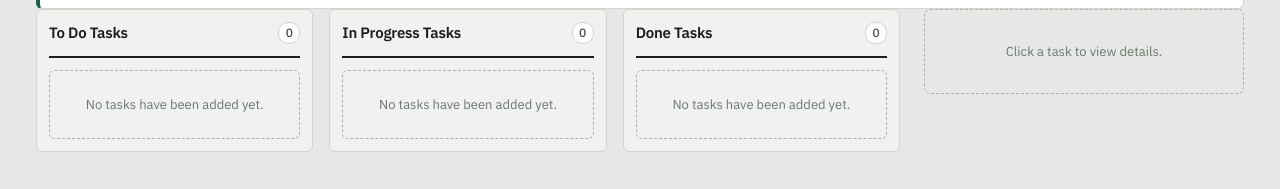
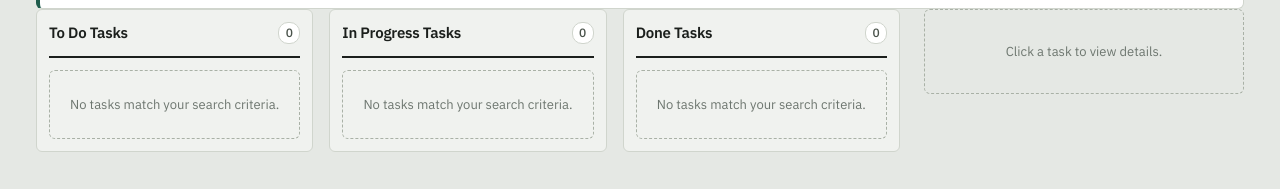
Before and after one commit to haolim/task-board, a React (Vite) app: page / in a window 1280 px wide. Both pictures are taken after typing "Sample" into the empty fields and a click on the button "Add Task". Shown: the part 431-620 px from the top of the page. Built offline with nearby package versions, Linux system fonts and the light colour scheme.

Commit message:
feat: implement different message when filtering is true and when there isn't any tasks for that particular column

```diff
--- a/src/components/TaskColumn.jsx
+++ b/src/components/TaskColumn.jsx
@@ -1,7 +1,14 @@
 import styles from "./TaskColumn.module.css";
 import TaskCard from "./TaskCard";
 
-export default function TaskColumn({ title, tasks, onMove, onSelect }) {
+export default function TaskColumn({
+  title,
+  tasks,
+  onMove,
+  onSelect,
+  onDelete,
+  isFiltering,
+}) {
   return (
     <div className={styles.column}>
       <div className={styles.header}>
@@ -9,12 +16,21 @@ export default function TaskColumn({ title, tasks, onMove, onSelect }) {
         <div className={styles.count}>{tasks.length}</div>
       </div>
       {tasks.length === 0 ? (
-        <div className={styles.empty}>No tasks have been added yet.</div>
+        <div className={styles.empty}>
+          {isFiltering
+            ? "No tasks match your search criteria."
+            : "No tasks have been added yet."}
+        </div>
       ) : (
         <ul className={styles.list}>
           {tasks.map((t) => (
             <li key={t.id}>
-              <TaskCard task={t} onMove={onMove} onSelect={onSelect} />
+              <TaskCard
+                task={t}
+                onMove={onMove}
+                onSelect={onSelect}
+                onDelete={onDelete}
+              />
             </li>
           ))}
         </ul>
```
